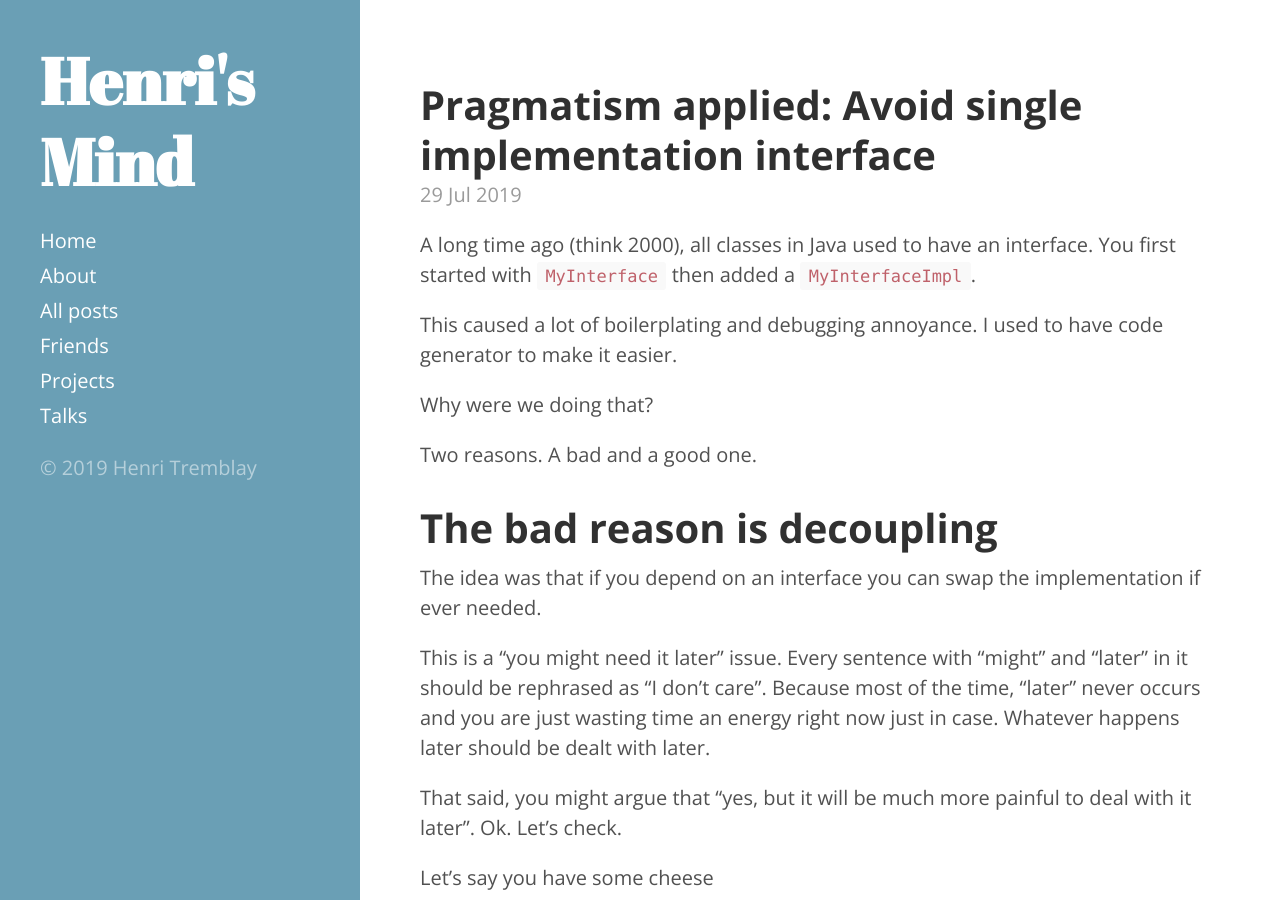
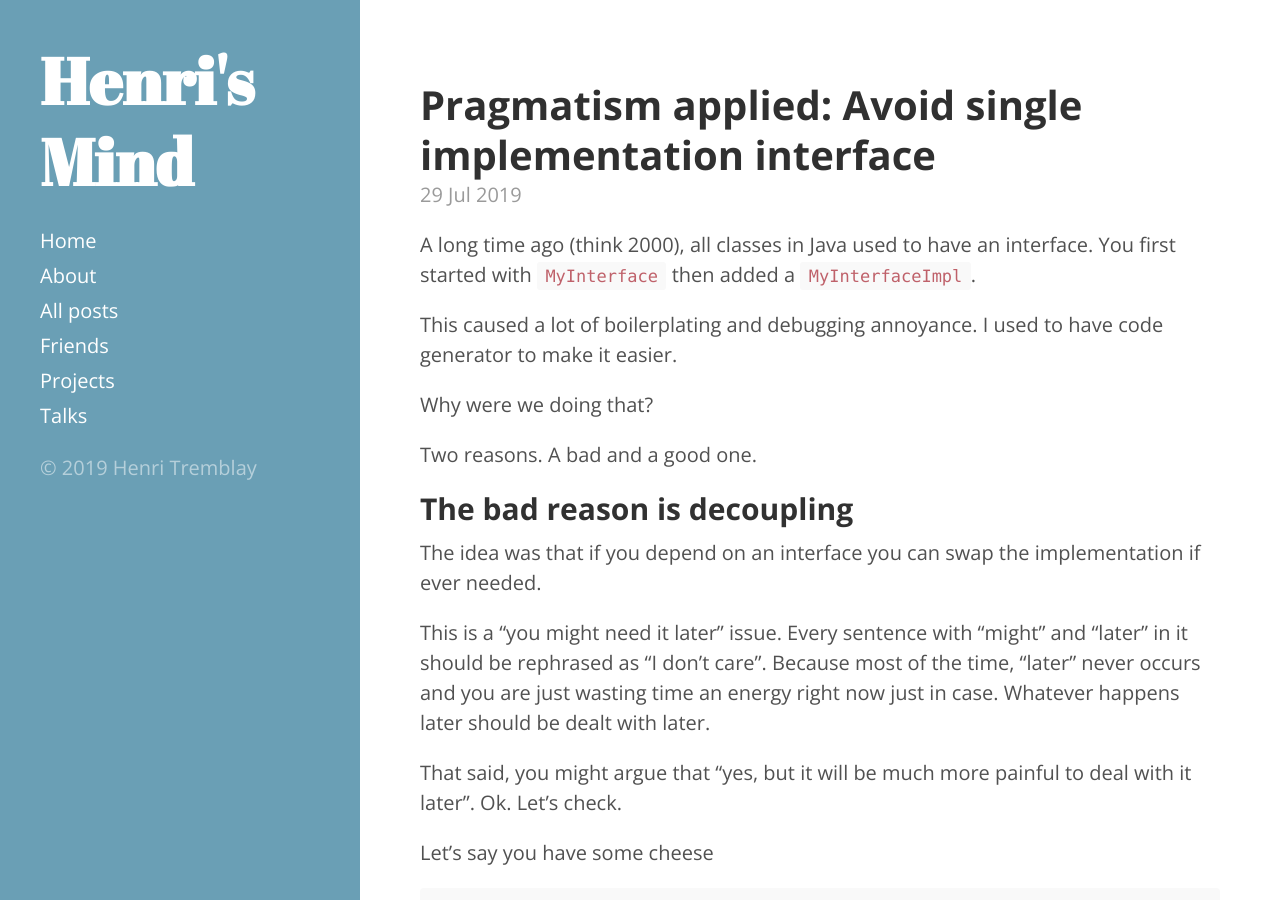
Before and after one commit to henri-tremblay/henri.github.io, a Jekyll site: the page built from _posts/2019-07-29-classmocking.md, in a window 1280 px wide and 900 px high. Built offline with Jekyll 4.4.1, drawn with Linux system fonts in a browser that asks for light colours.

Commit message:
Use smaller title

```diff
--- a/_posts/2019-07-29-classmocking.md
+++ b/_posts/2019-07-29-classmocking.md
@@ -17,7 +17,7 @@ Why were we doing that?
 
 Two reasons. A bad and a good one.
 
-# The bad reason is decoupling
+## The bad reason is decoupling
 
 The idea was that if you depend on an interface you can swap the implementation if ever needed.
 
@@ -142,7 +142,7 @@ Turning a class into an interface "later" wasn't painful after all.
 Which is why I call it a bad reason.
 Doing it is painful now and has no benefit later.
 
-# Now, the good reason: Testing
+## Now, the good reason: Testing
 
 The problem with a concrete class is that you need to instantiate.
 In a testing context, you want to mock dependencies.
```
